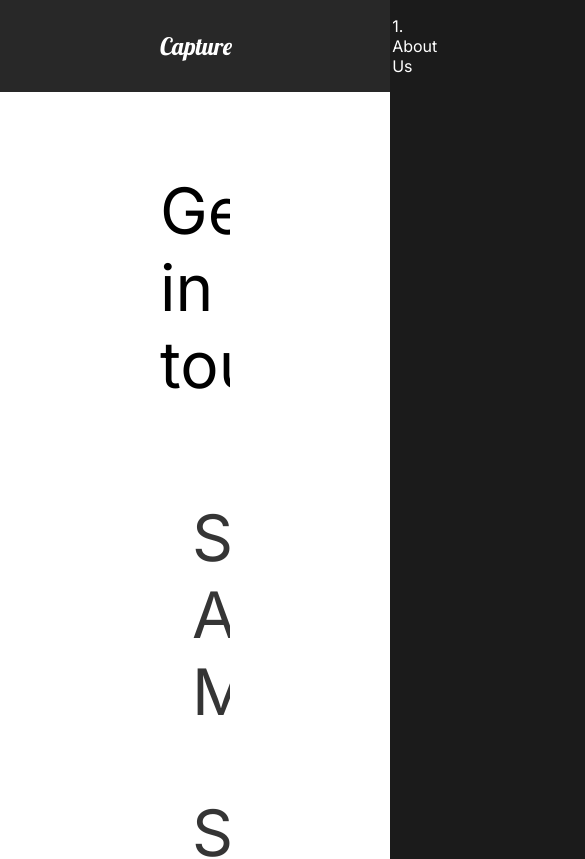
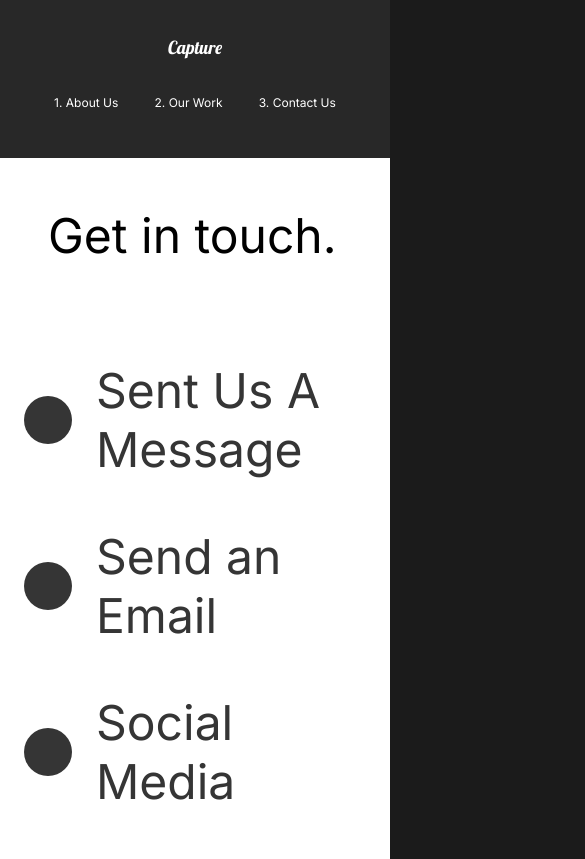
Before and after one commit to su-yash-7/Capture, a React (Create React App) app: page /contact in a window 390 px wide. Shown: the top 859 px of the page, 585 px wide, since content can reach past the window. Built offline with nearby package versions, Linux system fonts and the light colour scheme.

Commit message:
Mobile Friendly

```diff
--- a/src/components/GlobalStyle.js
+++ b/src/components/GlobalStyle.js
@@ -5,6 +5,13 @@
     margin: 0;
     padding:0;
     box-sizing:border-box;
+}
+html{
+    @media (max-width: 1700px){
+        font-size: 75%;
+
+    }
+
 }
 body{
     background: #1b1b1b;
--- a/src/components/Nav.js
+++ b/src/components/Nav.js
@@ -52,6 +52,22 @@
     padding-left: 10rem;
     position: relative;
   }
+  @media (max-width: 1300px) {
+    flex-direction: column;
+    padding: 2rem 1rem;
+    #logo {
+      display: inline-block;
+      margin: 1rem;
+    }
+    ul {
+      padding: 2rem;
+      justify-content: space-around;
+      width: 100%;
+      li {
+        padding: 0;
+      }
+    }
+  }
 `;
 
 export default Nav;
--- a/src/components/ServicesSection.js
+++ b/src/components/ServicesSection.js
@@ -70,6 +70,9 @@
 const Cards = styled.div`
   display: flex;
   flex-wrap: wrap;
+  @media (max-width: 1300px) {
+    justify-content: center;
+  }
 `;
 const Card = styled.div`
   flex-basis: 16rem;
--- a/src/components/useScroll.js
+++ b/src/components/useScroll.js
@@ -3,7 +3,7 @@
 
 export const useScroll = () => {
   const controls = useAnimation();
-  const [element, view] = useInView({ threshold: 0.5 });
+  const [element, view] = useInView({ threshold: 0.3 });
   if (view) {
     controls.start("show");
   } else {
--- a/src/pages/ContactUs.js
+++ b/src/pages/ContactUs.js
@@ -43,10 +43,18 @@
   color: #353535;
   min-height: 90vh;
   background: white;
+  @media (max-width: 1300px) {
+    padding: 2rem;
+    font-size: 1rem;
+  }
 `;
 const Title = styled.div`
   margin-bottom: 4rem;
   color: black;
+  @media (max-width: 1300px) {
+    padding: 2rem;
+    font-size: 1rem;
+  }
 `;
 const Hide = styled.div`
   overflow: hidden;
@@ -56,6 +64,10 @@
   width: 3rem;
   height: 3rem;
   background: #353535;
+  @media (max-width: 1300px) {
+    padding: 2rem;
+    font-size: 1rem;
+  }
 `;
 const Social = styled(motion.div)`
   display: flex;
--- a/src/pages/MovieDetail.js
+++ b/src/pages/MovieDetail.js
@@ -70,6 +70,10 @@
   margin: 5rem 10rem;
   align-items: center;
   justify-content: space-around;
+  @media (max-width: 1300px) {
+    display: block;
+    margin: 2rem 2rem;
+  }
 `;
 const AwardStyle = styled.div`
   padding: 5rem;
--- a/src/pages/OurWork.js
+++ b/src/pages/OurWork.js
@@ -67,6 +67,9 @@
     padding: 1rem 0rem;
     color: white;
   }
+  @media (max-width: 1300px) {
+    padding: 2rem 2rem;
+  }
 `;
 const Movie = styled(motion.div)`
   padding-bottom: 10rem;
--- a/src/styles.js
+++ b/src/styles.js
@@ -7,12 +7,26 @@
   justify-content: space-around;
   padding: 5rem 10rem;
   color: white;
+  @media (max-width: 1300px) {
+    display: block;
+    padding: 2rem 2rem;
+    text-align: center;
+  }
 `;
 export const Description = styled.div`
   flex: 1;
   padding-right: 5rem;
   h2 {
     font-weight: lighter;
+  }
+  @media (max-width: 1300px) {
+    display: block;
+    padding: 2rem 2rem;
+    text-align: center;
+    align-items: center;
+    button {
+      margin: 2rem 0rem 5rem 0rem;
+    }
   }
   z-index: 2;
 `;
```
